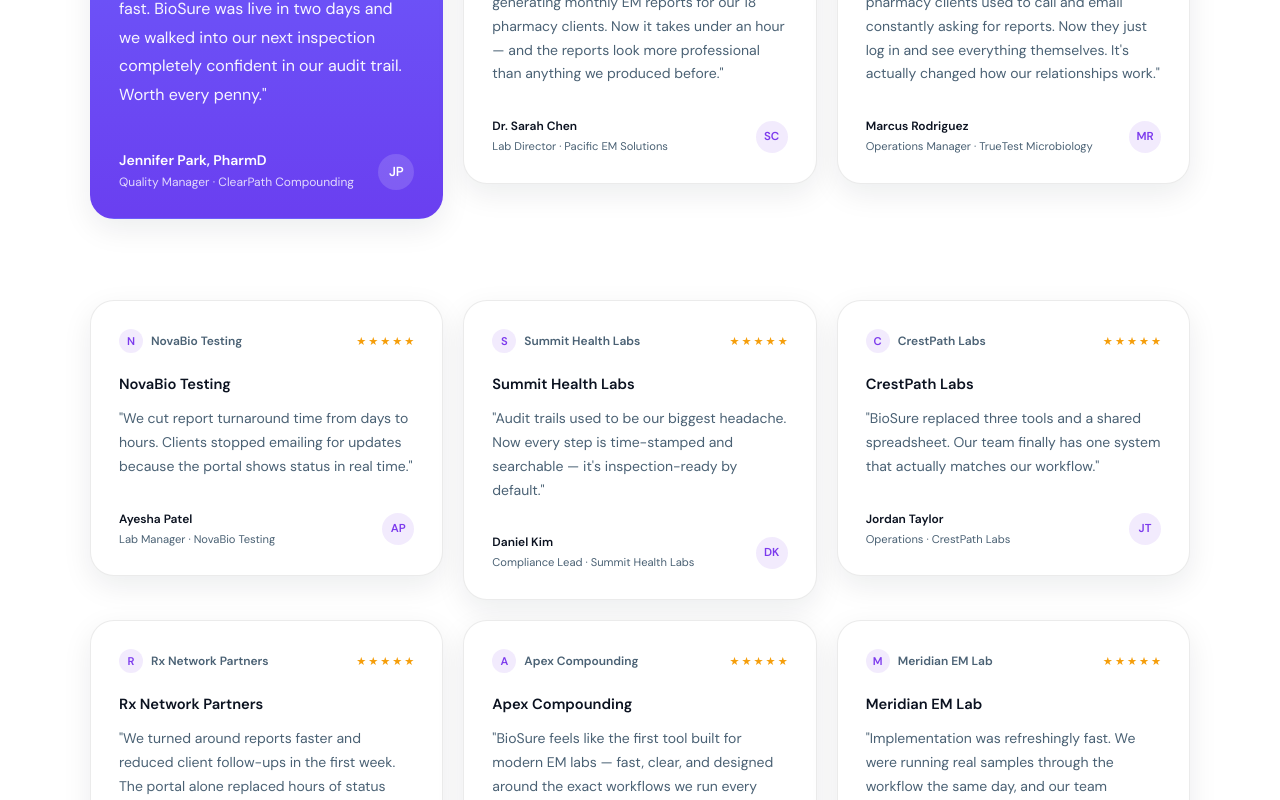
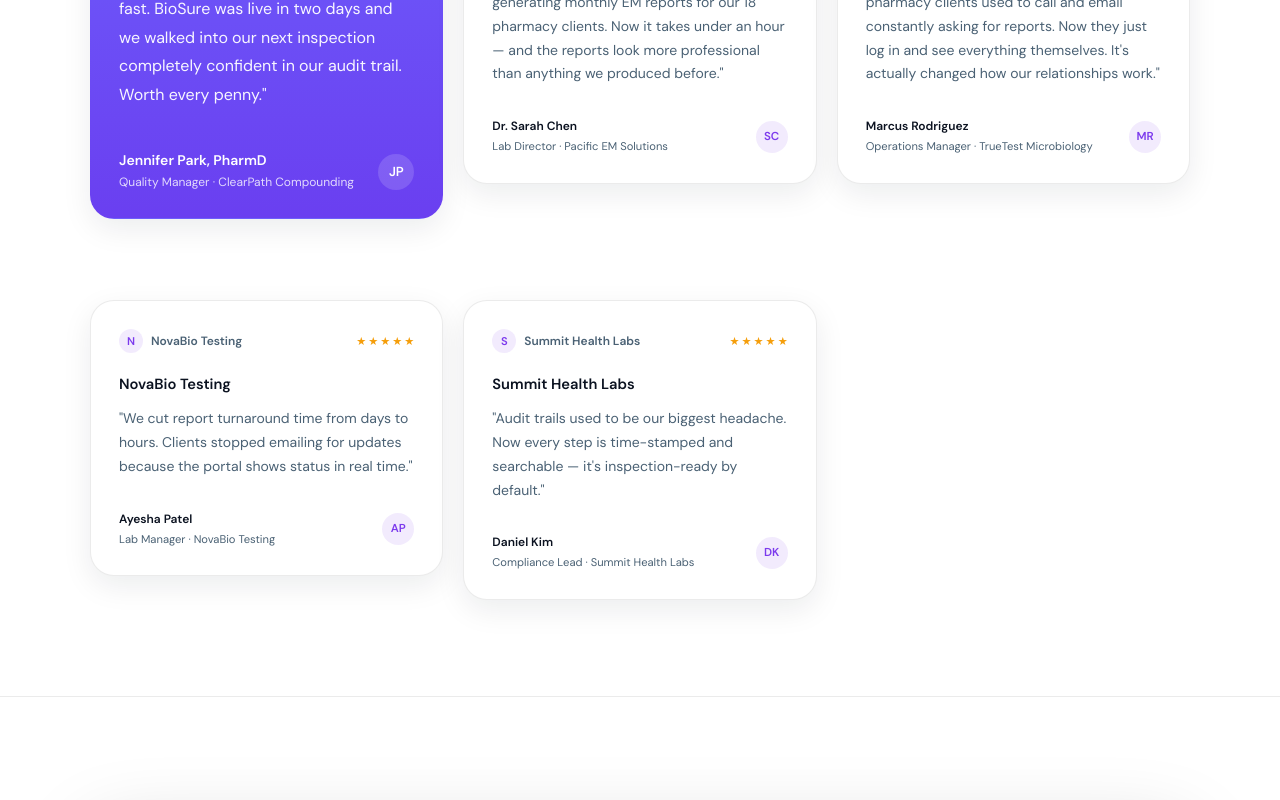
Before and after one commit to akashbabu9392/Biosure-web, a Next.js app: page / in a window 1280 px wide. Shown: the part 7021-7821 px from the top of the page. Built offline with nearby package versions, Linux system fonts and the light colour scheme.

Commit message:
chore: initial commit

```diff
--- a/src/components/marketing/biosure-landing.tsx
+++ b/src/components/marketing/biosure-landing.tsx
@@ -603,7 +603,9 @@
             </Reveal>
 
             <div className="mt-14 grid grid-cols-1 gap-5 md:grid-cols-2 lg:grid-cols-3">
-              {biosureLanding.testimonials.layout.cards.map((card, idx) => {
+              {biosureLanding.testimonials.layout.cards
+                .slice(0, biosureLanding.testimonials.layout.maxCards)
+                .map((card, idx) => {
                 const t =
                   "testimonialIndex" in card
                     ? biosureLanding.testimonials.items[card.testimonialIndex]
--- a/src/constants/ui.ts
+++ b/src/constants/ui.ts
@@ -375,6 +375,7 @@
     sub: "Real feedback from lab directors and technicians who left spreadsheets behind.",
     titleAccent: "leading labs",
     layout: {
+      maxCards: 5,
       cards: [
         { type: "featured" as const, testimonialIndex: 2 },
         { type: "default" as const, testimonialIndex: 0 },
```
Also changed, not shown: public/Rounded rectangle.png (added).
